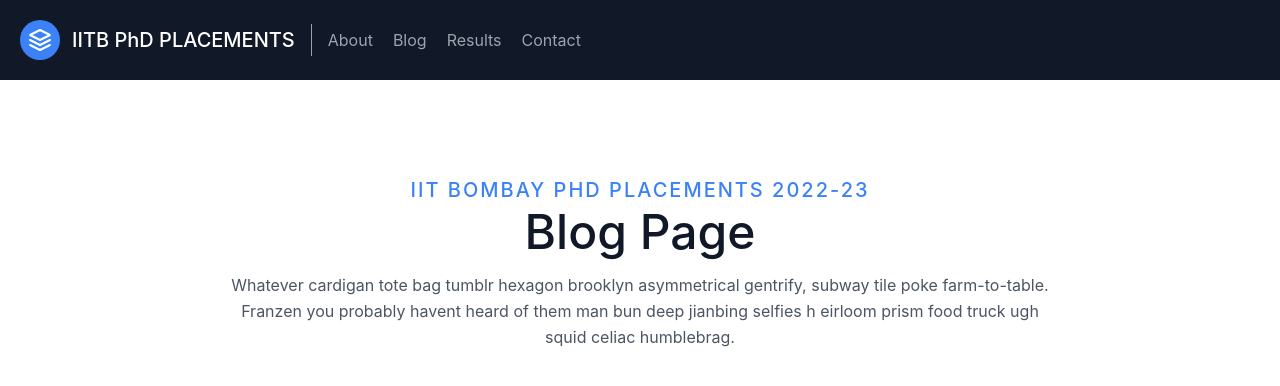
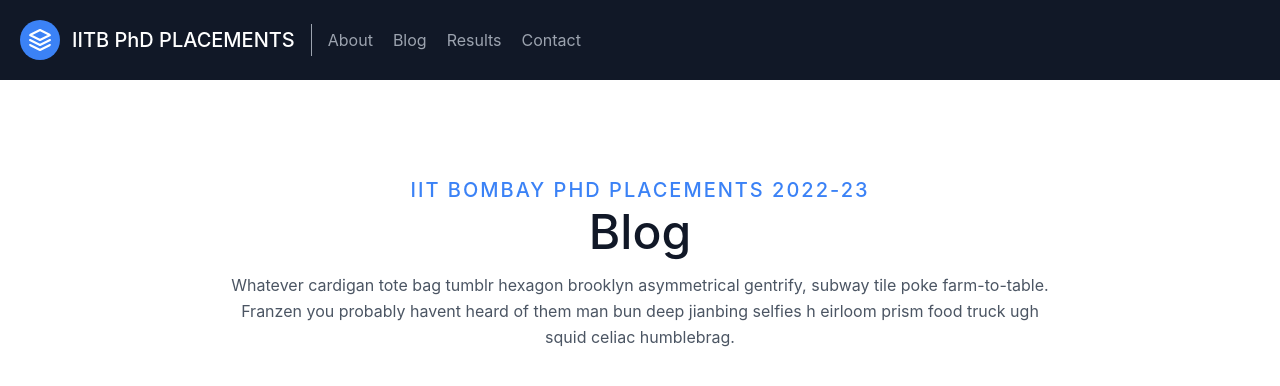
Before and after one commit to MisterNajdorf/placement-website, a Next.js app: page /blog in a window 1280 px wide. Shown: the top 386 px of the page. Built offline with nearby package versions, Linux system fonts and the light colour scheme.

Commit message:
change heading

```diff
--- a/components/heading.js
+++ b/components/heading.js
@@ -8,7 +8,7 @@
           IIT BOMBAY PHD PLACEMENTS 2022-23
         </h2>
         <h1 className="sm:text-5xl text-4xl font-medium title-font mb-4 text-gray-900 dark:text-white">
-          {props.heading} Page
+          {props.heading}
         </h1>
         <p className="lg:w-2/3 mx-auto leading-relaxed text-base">
           Whatever cardigan tote bag tumblr hexagon brooklyn asymmetrical
--- a/pages/result.js
+++ b/pages/result.js
@@ -6,7 +6,7 @@
   return (
     <section className="text-gray-600 body-font dark:text-gray-400 dark:bg-gray-900">
     <div className="container px-5 py-24 mx-auto">
-      <Heading heading="Results" />
+      <Heading heading="Result" />
       <div className="flex flex-wrap justify-center items-center">
         <Testimonial />
       </div>
```
